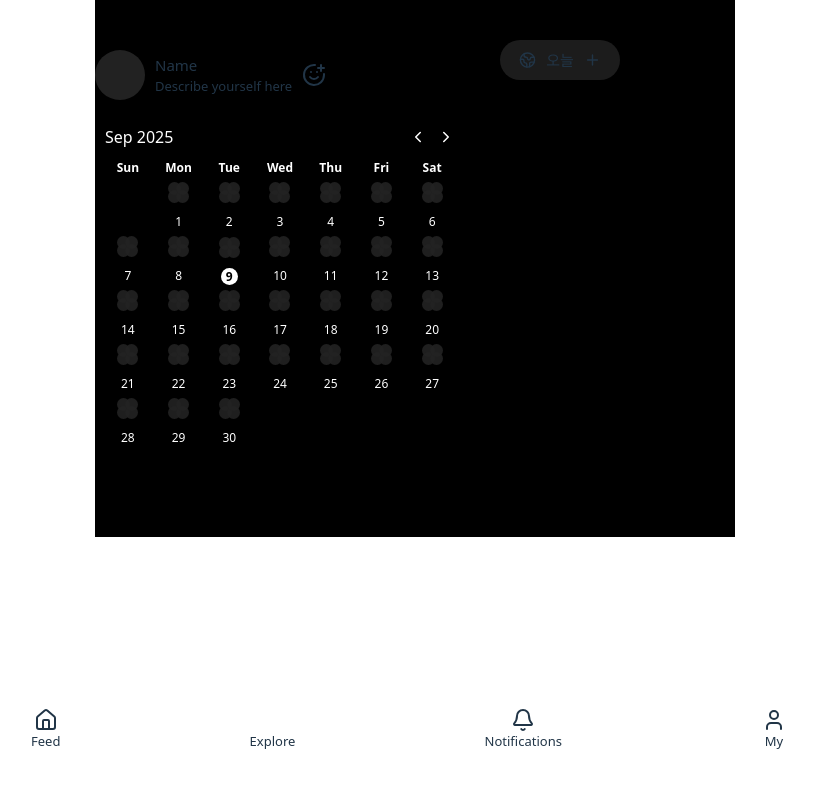
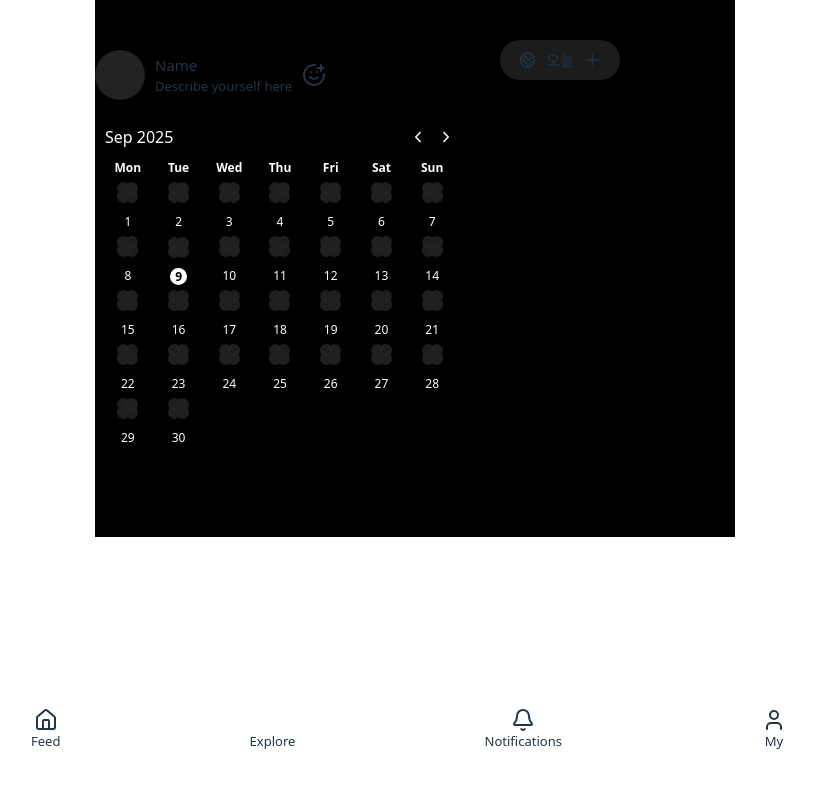
Before and after one commit to hyewon4052/todomate-clone, a React (Vite) app: page / in a window 1280 px wide. Shown: the top 788 px of the page, without its empty margins (225-1039 px from the left). Built offline with nearby package versions, Linux system fonts and the light colour scheme.

Commit message:
isoWeek 사용해서 한달 시작을 월요일로 수정

```diff
--- a/src/components/Calendar.tsx
+++ b/src/components/Calendar.tsx
@@ -4,17 +4,20 @@ import { ChevronLeft, ChevronRight } from "lucide-react";
 import dayjs from "dayjs";
 import { atom, useAtom } from "jotai";
 import TodoIcon from "./TodoIconSvg";
+import "dayjs/locale/ko";
+import isoWeek from "dayjs/plugin/isoWeek";
 
 const currentMonthAtom = atom(dayjs());
-const selectedDateAtom = atom<dayjs.Dayjs>(dayjs());
+const selectedDateAtom = atom(dayjs());
 
 const Calendar = () => {
   const [currentMonth, setCurrentMonth] = useAtom(currentMonthAtom);
   const [selectedDate, setSelectedDate] = useAtom(selectedDateAtom);
 
+  dayjs.extend(isoWeek);
   const startOfMonth = currentMonth.startOf("month");
   const endOfMonth = currentMonth.endOf("month");
-  const startDate = startOfMonth.startOf("week");
+  const startDate = startOfMonth.startOf("isoWeek");
   const endDate = endOfMonth.endOf("week");
 
   const days: dayjs.Dayjs[] = [];
@@ -46,15 +49,17 @@ const Calendar = () => {
         </div>
       </div>
       <div css={CalendarGrid}>
-        {["Sun", "Mon", "Tue", "Wed", "Thu", "Fri", "Sat"].map((d) => (
-          <div css={DayHeader}>{d}</div>
+        {["Mon", "Tue", "Wed", "Thu", "Fri", "Sat", "Sun"].map((d) => (
+          <div css={DayHeader} key={d}>
+            {d}
+          </div>
         ))}
         {days.map((day) => {
           const isCurrentMonth = day.month() === currentMonth.month();
           const isToday = day.isSame(dayjs(), "day");
           const isSelected = selectedDate?.isSame(day, "day");
 
-          if (!isCurrentMonth) return <div></div>;
+          if (!isCurrentMonth) return <div key={day.toString()}></div>;
 
           return (
             <div
```
